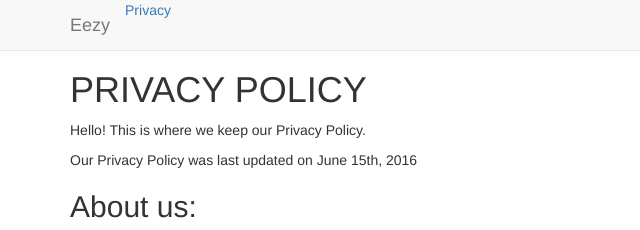
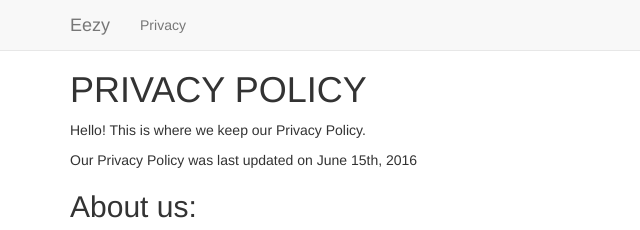
Before and after one commit to squallcs12/kid-rec-homepage, a plain HTML site: page privacy.html in a window 1280 px wide. Shown: the top 230 px of the page, 0-640 px from the left. Drawn offline with nearby package versions, Linux system fonts and the light colour scheme.

Commit message:
Update privacy.html

```diff
--- a/privacy.html
+++ b/privacy.html
@@ -36,7 +36,13 @@
             <span class="icon-bar"></span>
           </button>
           <a class="navbar-brand" href="/">Eezy</a>
-          <a href="/privacy.html">Privacy</a>
+        </div>
+        <div class="navbar-collapse collapse" id="navbar-main">
+          <ul class="nav navbar-nav">
+            <li>
+              <a href="/privacy.html">Privacy</a>
+            </li>
+          </ul>
         </div>
       </div>
     </nav>
```
